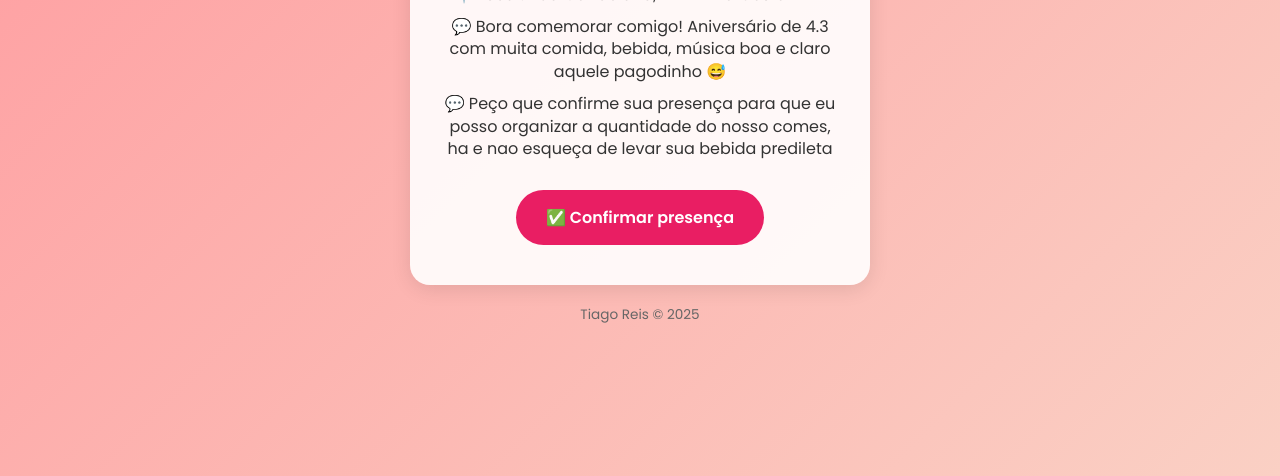
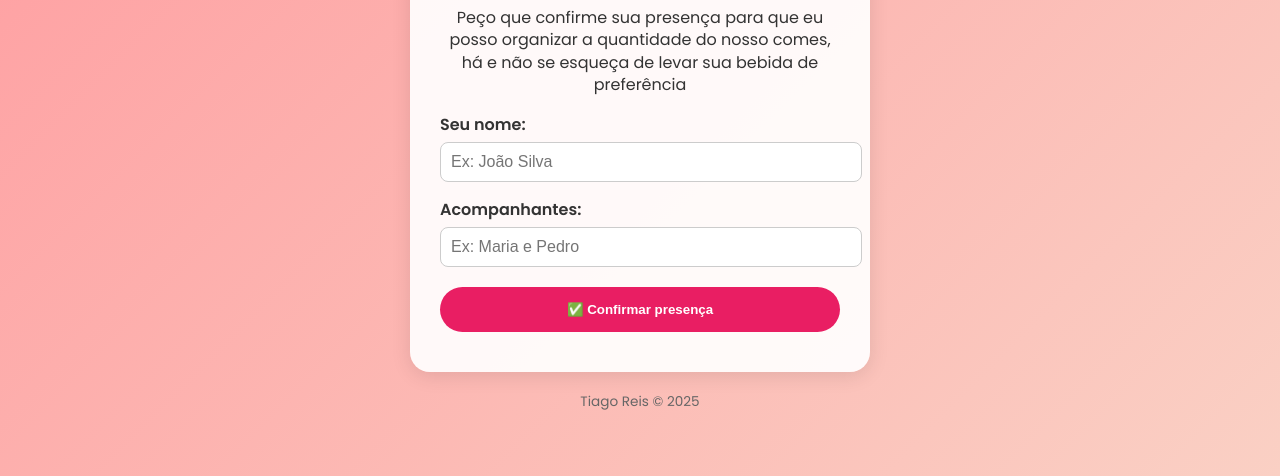
Before and after one commit to tiaguinhoreis/aniversario43, a plain HTML site: page index.html in a window 1280 px wide. Shown: the part 364-840 px from the top of the page. Drawn offline with Linux system fonts and the light colour scheme.

Commit message:
Update index.html

```diff
--- a/index.html
+++ b/index.html
@@ -20,7 +20,7 @@
       padding: 20px;
     }
     .card {
-      background: rgba(255, 255, 255, 0.9);
+      background: rgba(255, 255, 255, 0.92);
       border-radius: 20px;
       padding: 40px 30px;
       max-width: 400px;
@@ -35,6 +35,20 @@
       margin: 10px 0;
       line-height: 1.4em;
     }
+    label {
+      font-weight: 600;
+      display: block;
+      margin-top: 15px;
+      text-align: left;
+    }
+    input {
+      width: 100%;
+      padding: 10px;
+      border-radius: 8px;
+      border: 1px solid #ccc;
+      margin-top: 5px;
+      font-size: 1em;
+    }
     .button {
       display: inline-block;
       margin-top: 20px;
@@ -45,6 +59,9 @@
       border-radius: 50px;
       font-weight: 600;
       transition: 0.3s;
+      cursor: pointer;
+      border: none;
+      width: 100%;
     }
     .button:hover {
       background: #c2185b;
@@ -66,10 +83,37 @@
     <h1>🎉 Aniversário 4.3 do Tiago 🎉</h1>
     <p><strong>📅 Data:</strong> 15/11/2025 às 13h</p>
     <p><strong>📍 Local:</strong> Rua Candelária, 190 – Vila Oeste – BH</p>
-    <p>💬 Bora comemorar comigo! Aniversário de 4.3 com muita comida, bebida, música boa e claro aquele pagodinho 😅</p>
-    <p>💬 Peço que confirme sua presença para que eu posso organizar a quantidade do nosso comes, ha e nao esqueça de levar sua bebida predileta</p>
-    <a class="button" href="https://wa.me/5531989634139?text=Oi%2C+confirmo+minha+presen%C3%A7a+no+anivers%C3%A1rio+do+Tiago+dia+15%2F11+%C3%A0s+13h!+🎉" target="_blank">✅ Confirmar presença</a>
+    <p>💬 Bora comemorar comigo! Aniversário de 4.3 com muita comida, bebida, música boa e claro aquele Pagodinho 😅</p>
+    <p> Peço que confirme sua presença para que eu posso organizar a quantidade do nosso comes, há e não se esqueça de levar sua bebida de preferência </p>
+
+    <form id="confirmForm">
+      <label for="nome">Seu nome:</label>
+      <input type="text" id="nome" name="nome" placeholder="Ex: João Silva" required>
+
+      <label for="acompanhantes">Acompanhantes:</label>
+      <input type="text" id="acompanhantes" name="acompanhantes" placeholder="Ex: Maria e Pedro">
+
+      <button type="submit" class="button">✅ Confirmar presença</button>
+    </form>
   </div>
+
   <footer>Tiago Reis © 2025</footer>
+
+  <script>
+    document.getElementById("confirmForm").addEventListener("submit", function(e) {
+      e.preventDefault();
+      const nome = document.getElementById("nome").value.trim();
+      const acompanhantes = document.getElementById("acompanhantes").value.trim();
+
+      let mensagem = `Oi Tiago! Confirmo minha presença no aniversário dia 15/11 às 13h 🎉%0A`;
+      mensagem += `👤 Nome: ${nome}`;
+      if (acompanhantes) mensagem += `%0A👥 Acompanhantes: ${acompanhantes}`;
+      mensagem += `%0A🥳 Até lá!`;
+
+      const telefone = "5531989634139";
+      const url = `https://wa.me/${telefone}?text=${mensagem}`;
+      window.open(url, "_blank");
+    });
+  </script>
 </body>
 </html>
```
